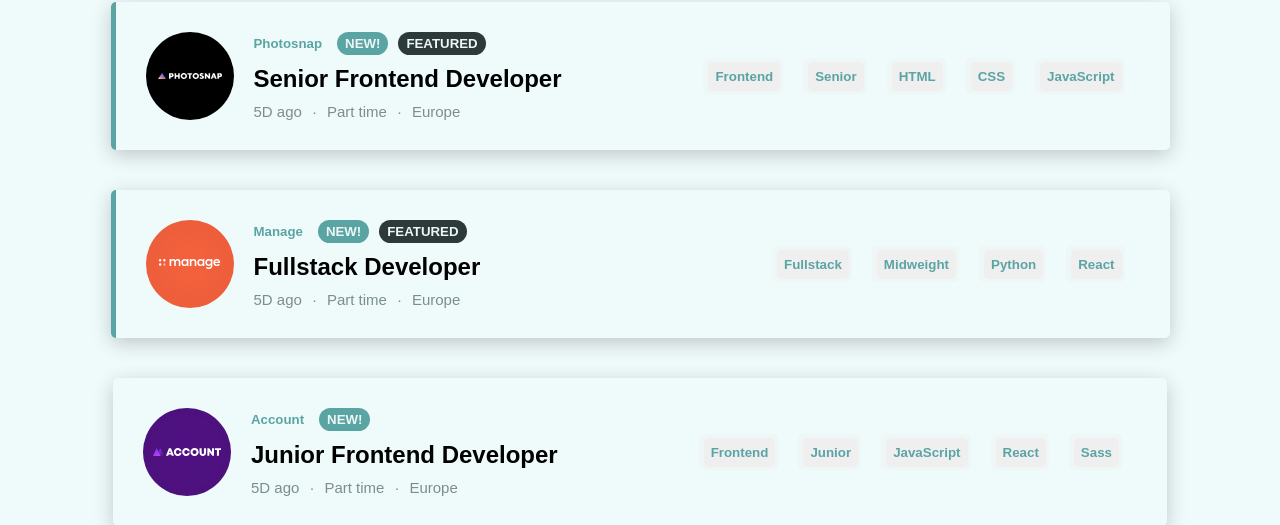
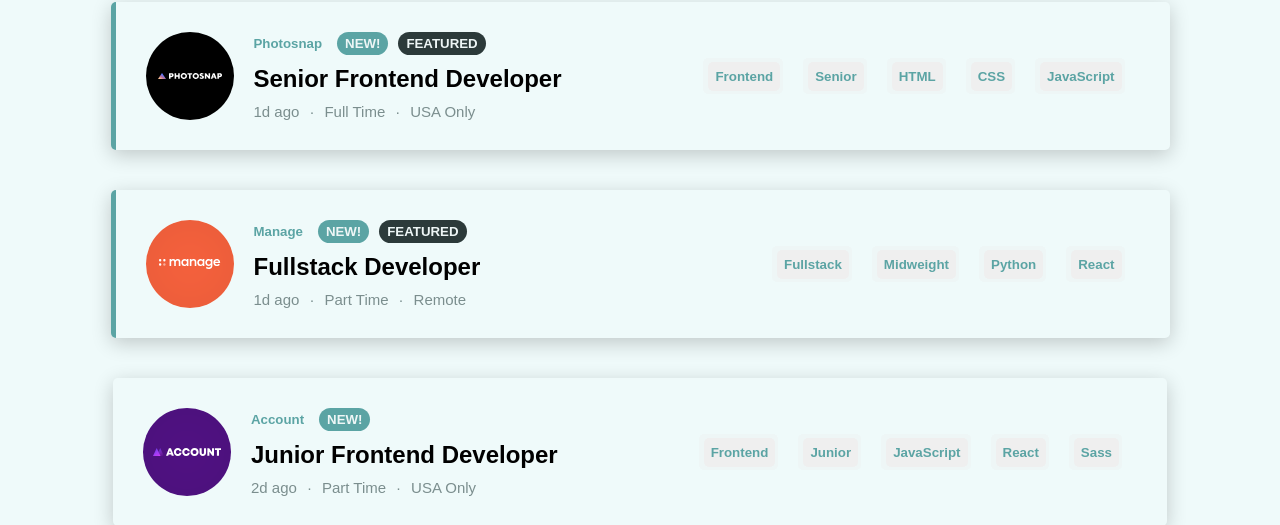
Before and after one commit to Halke/job-listings, a React (Create React App) app: page / in a window 1280 px wide. Shown: the part 298-823 px from the top of the page. Built offline with nearby package versions, Linux system fonts and the light colour scheme.

Commit message:
Added correct data to JobCardFooter

```diff
--- a/src/components/Jobs/Card/JobCard.jsx
+++ b/src/components/Jobs/Card/JobCard.jsx
@@ -54,9 +54,9 @@ function JobCard({jobInfo}) {
                         </h2>
                     </div>
                     <JobCardFooter
-                        postedAt="5D ago"
-                        contract="Part time"
-                        location="Europe"
+                        postedAt={postedAt}
+                        contract={contract}
+                        location={location}
                     />
                 </div>
             </div>
```
